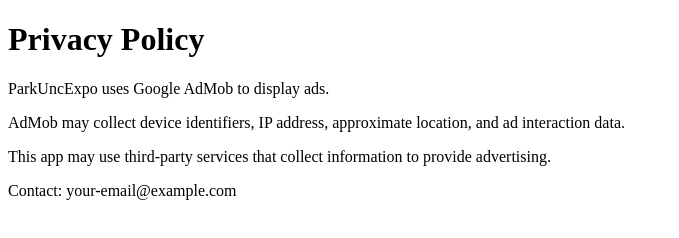
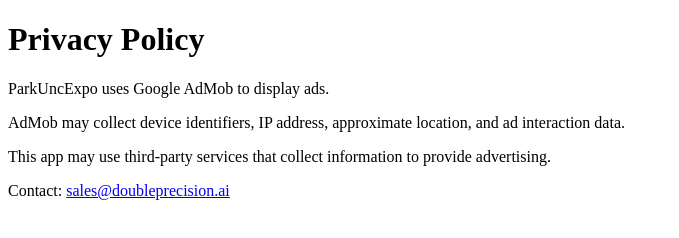
Before and after one commit to DoublePrecision/privacy-policy, a plain HTML site: page privacy.html in a window 1280 px wide. Shown: the whole page, without its empty margins (0-679 px from the left). Drawn offline with Linux system fonts and the light colour scheme.

Commit message:
link fix

```diff
--- a/privacy.html
+++ b/privacy.html
@@ -9,6 +9,6 @@
   <p>ParkUncExpo uses Google AdMob to display ads.</p>
   <p>AdMob may collect device identifiers, IP address, approximate location, and ad interaction data.</p>
   <p>This app may use third-party services that collect information to provide advertising.</p>
-  <p>Contact: your-email@example.com</p>
+  <p>Contact: <a href="mailto:sales@doubleprecision.ai">sales@doubleprecision.ai</a></p>
 </body>
 </html>
```
